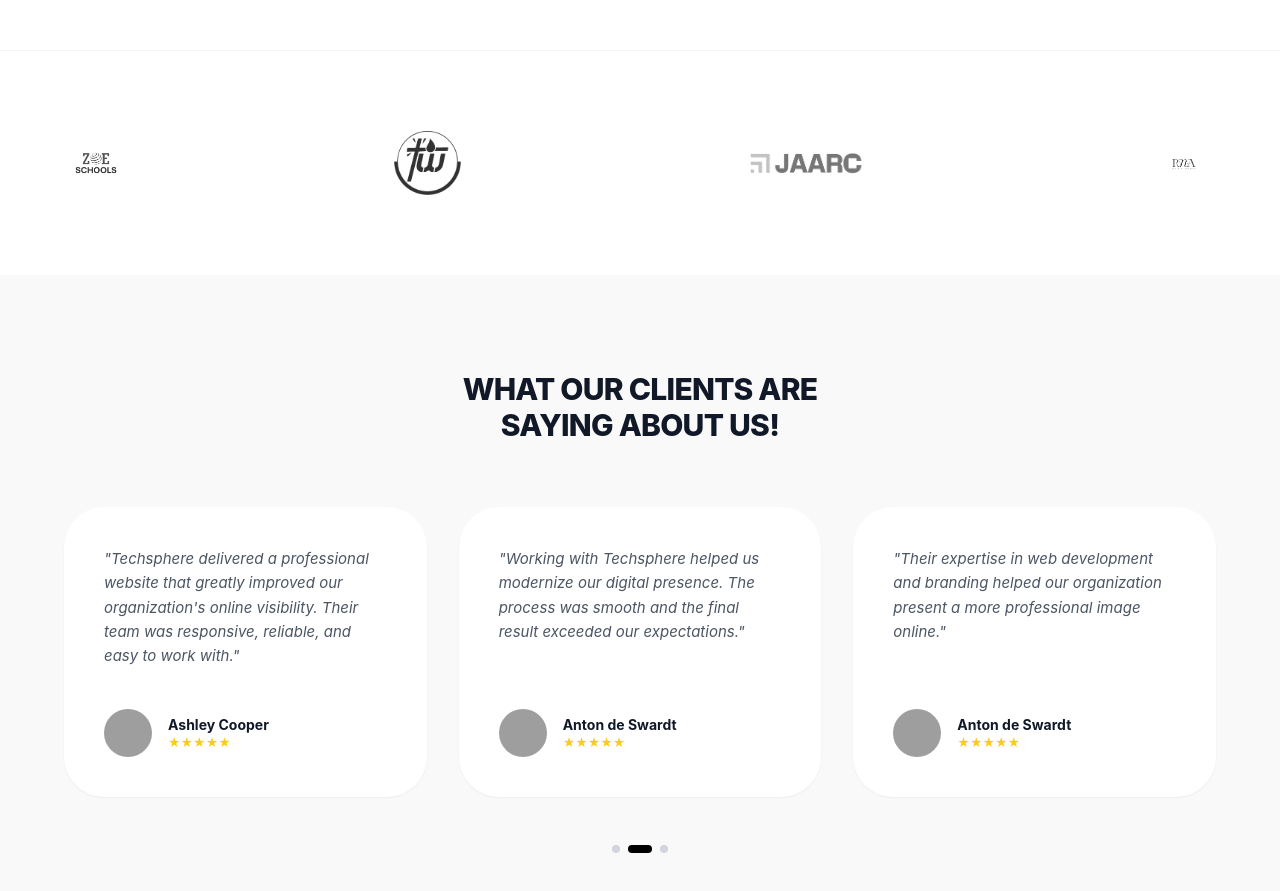
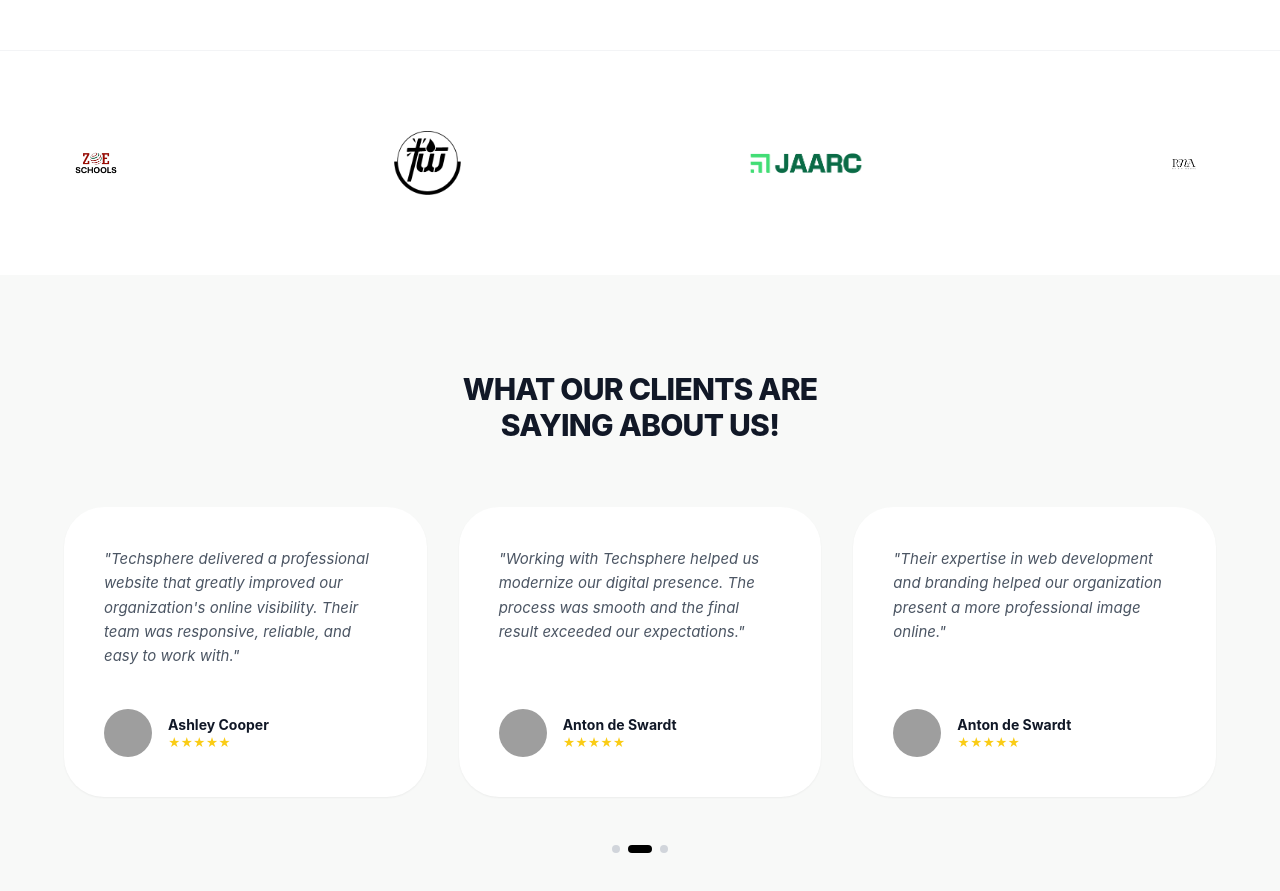
Before and after one commit to tommy0914/jarrcwebsite, a Vue app: page / in a window 1280 px wide. Shown: the part 4640-5531 px from the top of the page. Built offline with nearby package versions, Linux system fonts and the light colour scheme; grey boxes are pictures that could not be loaded.

Commit message:
Show partner logos in full color

```diff
--- a/src/components/Partners.vue
+++ b/src/components/Partners.vue
@@ -14,8 +14,8 @@ const partners = [
 
 <template>
   <section class="py-12 md:py-20 px-6 md:px-12 bg-white border-t border-gray-100">
-    <div class="max-w-6xl mx-auto flex flex-wrap justify-center md:justify-between items-center gap-12 md:gap-8 opacity-80">
-      <img v-for="partner in partners" :key="partner.name" :src="partner.logo" :alt="partner.name" class="h-12 md:h-16 object-contain grayscale hover:grayscale-0 transition-all duration-300" />
+    <div class="max-w-6xl mx-auto flex flex-wrap justify-center md:justify-between items-center gap-12 md:gap-8">
+      <img v-for="partner in partners" :key="partner.name" :src="partner.logo" :alt="partner.name" class="h-12 md:h-16 object-contain hover:scale-110 transition-all duration-300" />
     </div>
   </section>
 </template>
```
